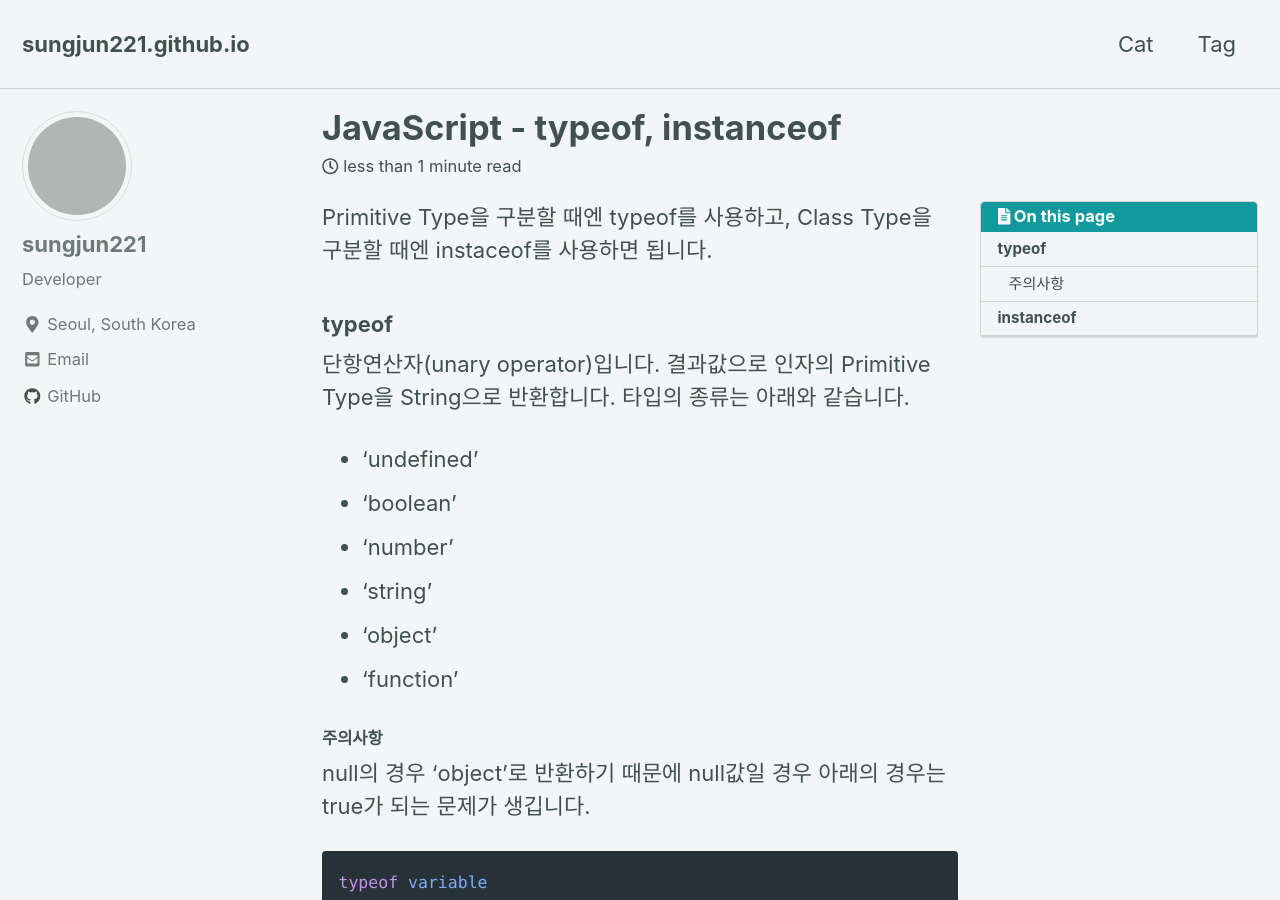
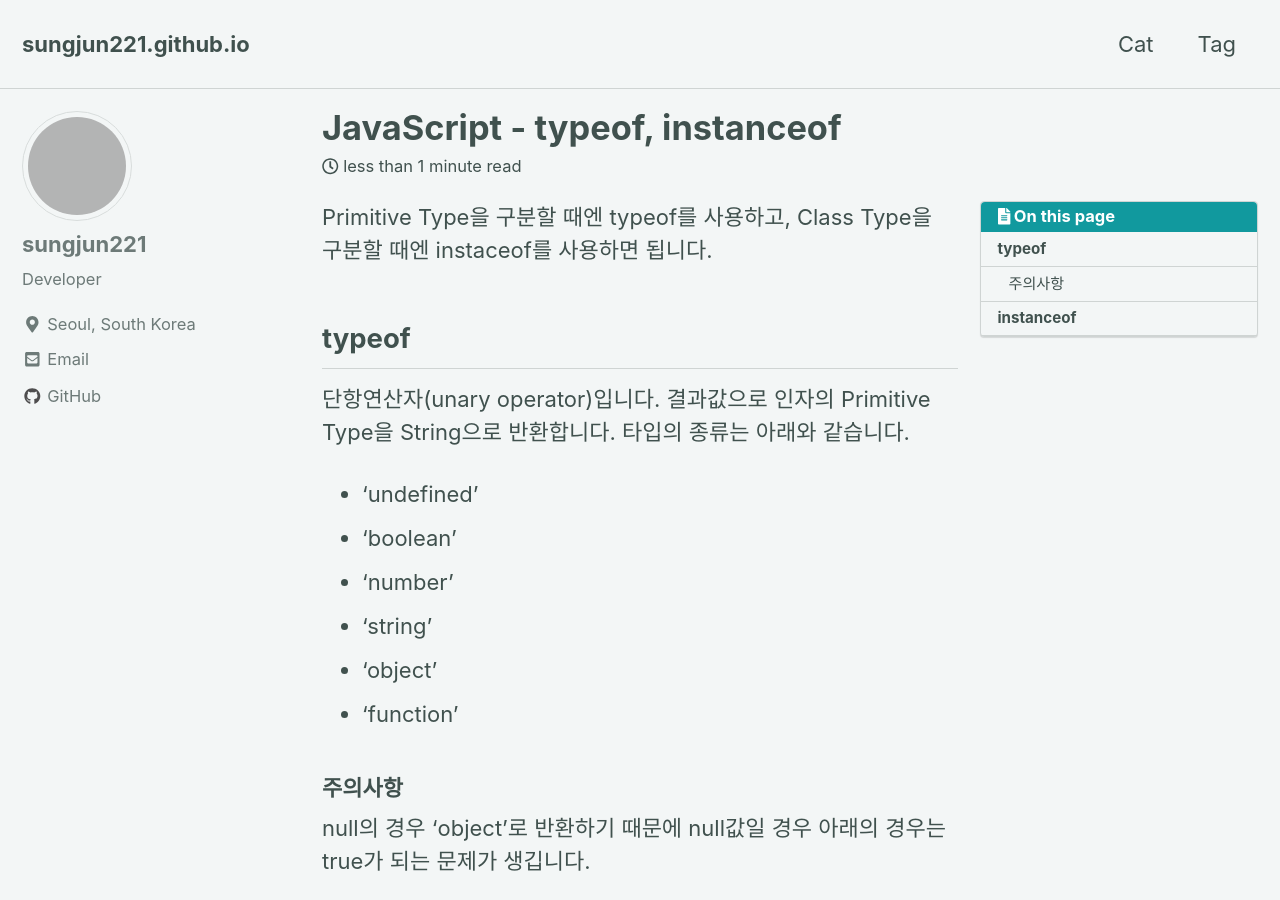
Before and after one commit to sungjun221/sungjun221.github.io, a Jekyll site: the page built from _posts/2018-11-22-typeof-and-instanceof.markdown, in a window 1280 px wide and 900 px high. Built offline with Jekyll 4.4.1, drawn with Linux system fonts in a browser that asks for light colours; nearby versions of some CDN libraries; comment, search, counter and statistics services are not loaded; grey boxes are pictures that could not be loaded.

```diff
--- a/_posts/2018-11-22-typeof-and-instanceof.markdown
+++ b/_posts/2018-11-22-typeof-and-instanceof.markdown
@@ -12,7 +12,8 @@ toc: true
 
 Primitive Type을 구분할 때엔 typeof를 사용하고, Class Type을 구분할 때엔 instaceof를 사용하면 됩니다.
 
-### typeof
+typeof
+-
 
 단항연산자(unary operator)입니다. 결과값으로 인자의 Primitive Type을 String으로 반환합니다. 타입의 종류는 아래와 같습니다.
 - 'undefined'
@@ -22,7 +23,7 @@ Primitive Type을 구분할 때엔 typeof를 사용하고, Class Type을 구분
 - 'object'
 - 'function'
 
-#### 주의사항
+### 주의사항
 null의 경우 'object'로 반환하기 때문에 null값일 경우 아래의 경우는 true가 되는 문제가 생깁니다.
 
 ~~~javascript
@@ -38,7 +39,8 @@ if(!variable && typeof === 'object'){}
 
 <br>
 
-### instanceof
+instanceof
+-
 
 비교연산자입니다. object가 class의 인스턴스일 경우 true를 반환합니다. class가 개체의 프로토타입 체인에 있는 경우 true를 반환합니다. object가 class의 인스턴스가 아니거나 null인 경우에는 false를 반환합니다.
 
```
